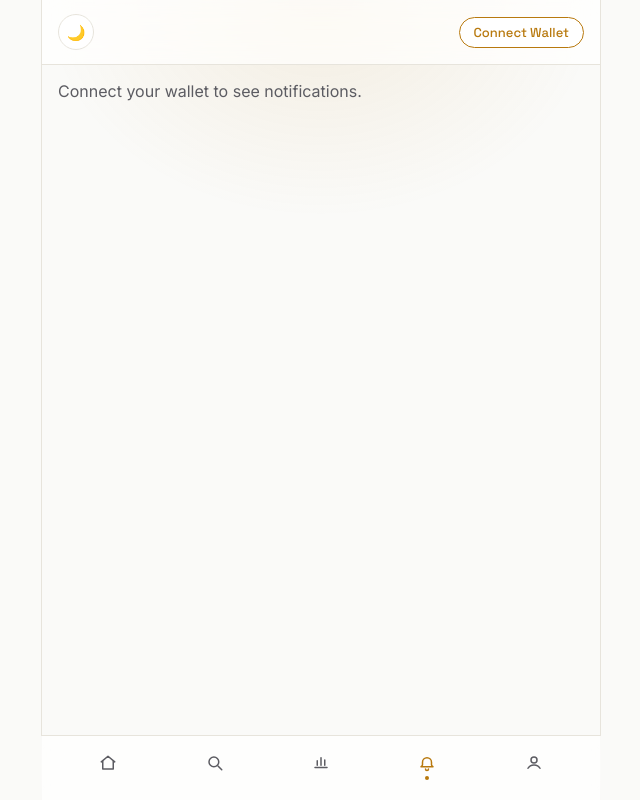
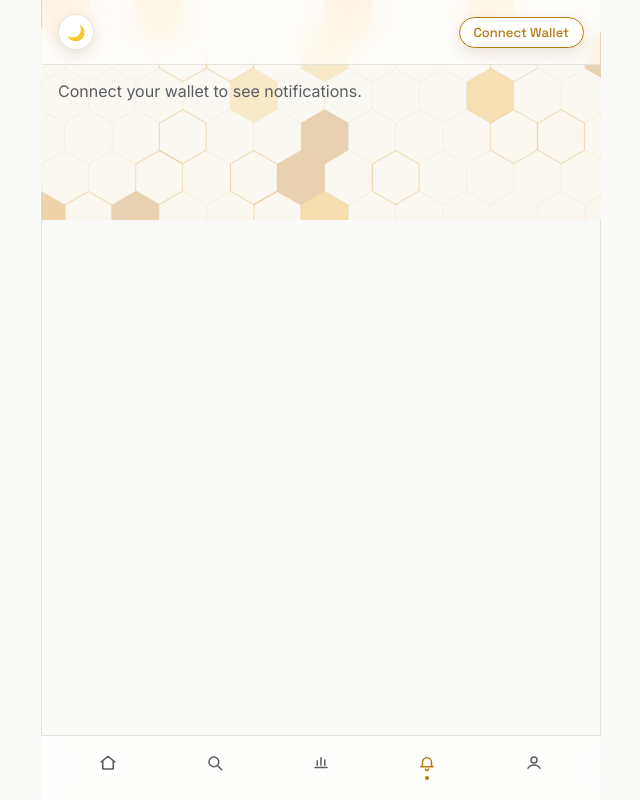
Before and after one commit to thereal-awetoby/nimiqgram, a React (Vite) app in the folder social-miniapp-frontend/: page /notifications in a window 1280 px wide. Shown: the whole page, without its empty margins (319-959 px from the left). Built offline with nearby package versions, Linux system fonts and the light colour scheme.

Commit message:
Match header to honeycomb theme

```diff
--- a/social-miniapp-frontend/src/index.css
+++ b/social-miniapp-frontend/src/index.css
@@ -13,6 +13,9 @@
   --share-accent: #6b7075;
   --feed-background: url('/honeycomb_background_light.png');
   --feed-overlay: rgba(250, 250, 248, 0.52);
+  --button-glass-border: rgba(255, 255, 255, 0.72);
+  --button-glass-highlight: rgba(255, 255, 255, 0.42);
+  --button-glass-shadow: rgba(96, 64, 18, 0.14);
 
   --radius-card: 14px;
   --radius-btn: 20px;
@@ -36,6 +39,9 @@
   --share-accent: #b0b6bf;
   --feed-background: url('/honeycomb-background.png');
   --feed-overlay: rgba(18, 18, 20, 0.68);
+  --button-glass-border: rgba(255, 255, 255, 0.18);
+  --button-glass-highlight: rgba(255, 255, 255, 0.12);
+  --button-glass-shadow: rgba(0, 0, 0, 0.28);
 }
 
 * {
@@ -64,6 +70,28 @@ button {
   font-family: var(--font-body);
   font-size: 14px;
   cursor: pointer;
+  position: relative;
+  isolation: isolate;
+  border-color: var(--button-glass-border);
+  box-shadow: inset 0 1px 0 var(--button-glass-highlight), 0 5px 14px var(--button-glass-shadow);
+  backdrop-filter: blur(12px) saturate(145%);
+  -webkit-backdrop-filter: blur(12px) saturate(145%);
+  transition: transform 0.16s ease, box-shadow 0.16s ease, filter 0.16s ease;
+}
+
+button:hover:not(:disabled) {
+  filter: brightness(1.06);
+  box-shadow: inset 0 1px 0 var(--button-glass-highlight), 0 7px 18px var(--button-glass-shadow);
+}
+
+button:active:not(:disabled) {
+  transform: translateY(1px) scale(0.98);
+  box-shadow: inset 0 1px 0 var(--button-glass-highlight), 0 2px 7px var(--button-glass-shadow);
+}
+
+button:disabled {
+  cursor: default;
+  filter: saturate(0.7);
 }
 
 textarea, input {
@@ -98,11 +126,10 @@ textarea, input {
   height: 220px;
   pointer-events: none;
   z-index: 0;
-  background: radial-gradient(
-    ellipse at top,
-    color-mix(in srgb, var(--accent-color) 10%, transparent) 0%,
-    transparent 70%
-  );
+  background-image: linear-gradient(var(--feed-overlay), var(--feed-overlay)), var(--feed-background);
+  background-position: center, center top;
+  background-size: auto, cover;
+  background-attachment: scroll, fixed;
 }
 
 .boot-screen {
```
